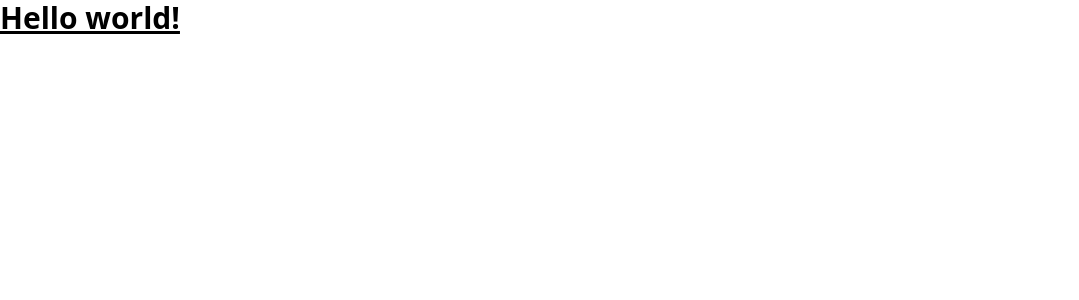
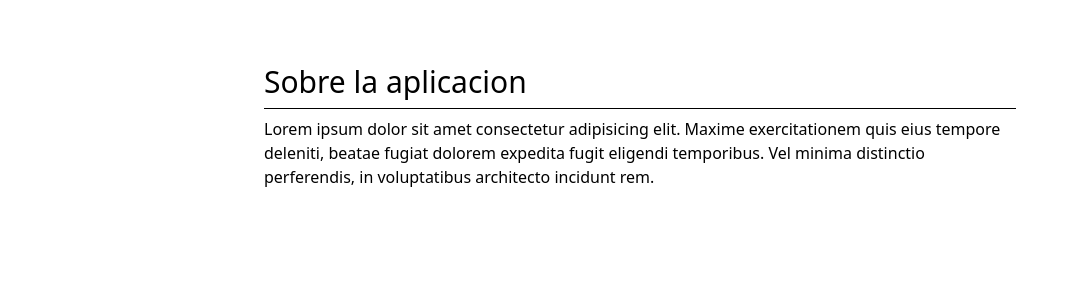
Before and after one commit to anderson-154/Pokemon-SSR, an Angular app: page /about in a window 1280 px wide. Before the commit this address led to /. Shown: the top 300 px of the page, without its empty margins (0-1079 px from the left). Built offline with nearby package versions, Linux system fonts and the light colour scheme.

Commit message:
create the routes

```diff
--- a/src/app/app.component.html
+++ b/src/app/app.component.html
@@ -1,5 +1,3 @@
-<h1 class="text-3xl font-bold underline">
-  Hello world!
-</h1>
-
-<router-outlet />
+<div class="max-w-3xl m-auto mt-16 px-2">
+  <router-outlet/>
+</div>
--- a/src/app/app.config.ts
+++ b/src/app/app.config.ts
@@ -4,5 +4,6 @@ import { provideRouter } from '@angular/router';
 import { routes } from './app.routes';
 
 export const appConfig: ApplicationConfig = {
-  providers: [provideZoneChangeDetection({ eventCoalescing: true }), provideRouter(routes)]
+  providers: [provideZoneChangeDetection({ eventCoalescing: true }),
+  provideRouter(routes)]
 };
--- a/src/app/app.routes.ts
+++ b/src/app/app.routes.ts
@@ -1,3 +1,22 @@
 import { Routes } from '@angular/router';
 
-export const routes: Routes = [];
+export const routes: Routes = [
+  {
+    path: 'about',
+    loadComponent: ()=> import('./pages/about-page/about-page.component')
+  },
+  {
+    path: 'contact',
+    loadComponent: ()=> import('./pages/contact-page copy/contact-page.component')
+  },
+  {
+    path: 'pricing',
+    loadComponent: ()=> import('./pages/pricing-page copy/pricing-page.component')
+  },
+  {
+    path: '**',
+    redirectTo: ()=> {
+      return 'about'
+    }
+  }
+];
--- /dev/null
+++ b/src/app/pages/about-page/about-page.component.html
@@ -0,0 +1,10 @@
+<h1 class="text-3xl">Sobre la aplicacion</h1>
+<hr class="my-2">
+
+<section>
+  <p class="mb-4">
+    Lorem ipsum dolor sit amet consectetur adipisicing elit.
+    Maxime exercitationem quis eius tempore deleniti, beatae fugiat dolorem expedita fugit eligendi temporibus.
+    Vel minima distinctio perferendis, in voluptatibus architecto incidunt rem.
+  </p>
+</section>
--- /dev/null
+++ b/src/app/pages/about-page/about-page.component.ts
@@ -0,0 +1,8 @@
+import { ChangeDetectionStrategy, Component } from '@angular/core';
+
+@Component({
+  imports: [],
+  templateUrl: './about-page.component.html',
+  changeDetection: ChangeDetectionStrategy.OnPush,
+})
+export default class AboutPageComponent { }
--- /dev/null
+++ b/src/app/pages/contact-page copy/contact-page.component.html
@@ -0,0 +1,9 @@
+<h1 class="text-3xl">Contacto</h1>
+<hr class="my-2">
+
+<section>
+  <p class="mb-4">
+    Lorem ipsum dolor sit amet, consectetur adipisicing elit. Cum vitae soluta, pariatur incidunt quos minus numquam.
+    Odio necessitatibus recusandae fugit facere? Necessitatibus accusamus, ullam labore provident neque libero nihil voluptatibus!
+  </p>
+</section>
--- /dev/null
+++ b/src/app/pages/contact-page copy/contact-page.component.ts
@@ -0,0 +1,8 @@
+import { ChangeDetectionStrategy, Component } from '@angular/core';
+
+@Component({
+  imports: [],
+  templateUrl: './contact-page.component.html',
+  changeDetection: ChangeDetectionStrategy.OnPush,
+})
+export default class AboutPageComponent { }
--- /dev/null
+++ b/src/app/pages/pricing-page copy/pricing-page.component.html
@@ -0,0 +1,10 @@
+<h1 class="text-3xl">precios del servicio</h1>
+<hr class="my-2">
+
+<section>
+  <p class="mb-4">
+    Lorem ipsum dolor sit amet consectetur adipisicing elit.
+     Facere error ex cum laborum earum, voluptatum, consequuntur deleniti eius voluptas quas iure accusamus eligendi neque modi repellendus placeat sunt molestiae.
+     Esse.
+  </p>
+</section>
--- /dev/null
+++ b/src/app/pages/pricing-page copy/pricing-page.component.ts
@@ -0,0 +1,8 @@
+import { ChangeDetectionStrategy, Component } from '@angular/core';
+
+@Component({
+  imports: [],
+  templateUrl: './pricing-page.component.html',
+  changeDetection: ChangeDetectionStrategy.OnPush,
+})
+export default class AboutPageComponent { }
```
